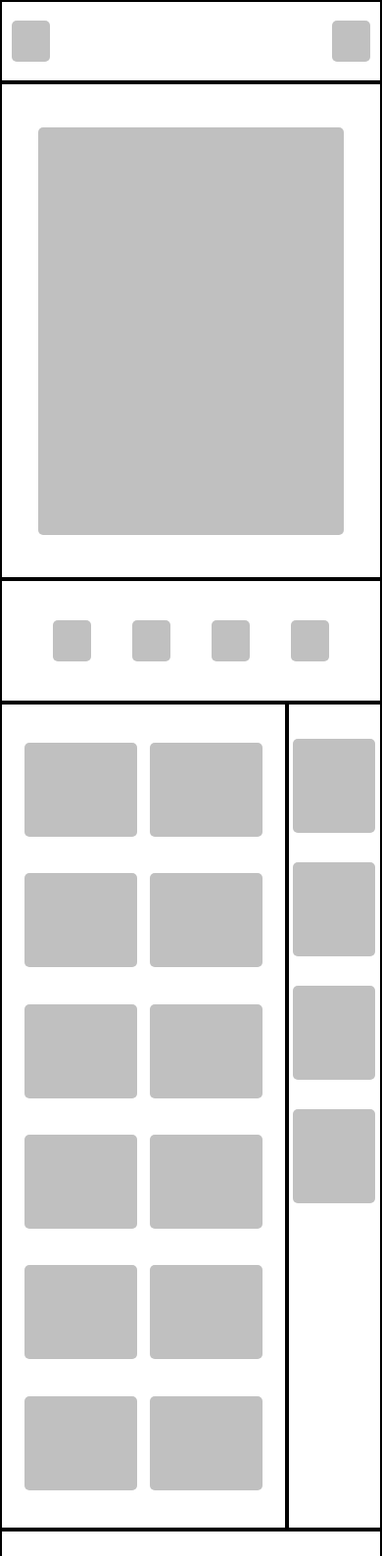
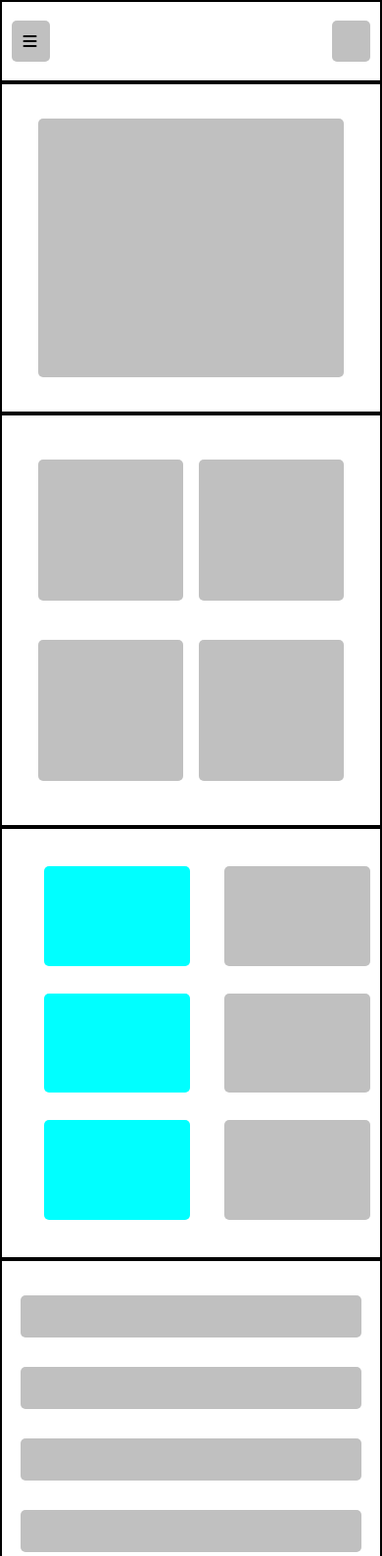
Before and after one commit to Andriyuniversity/HTML-CSS-homeworks, a plain HTML site: page homework4/advanced/Annotating-Wireframes/index.html in a window 390 px wide. Shown: the top 1588 px of the page at 98% size. Drawn offline with Linux system fonts and the light colour scheme.

Commit message:
block 4, 5 in main resolution resizing, media:max576 block resizing, block 5 styling with nth not completed

```diff
--- a/homework4/advanced/Annotating-Wireframes/media.css
+++ b/homework4/advanced/Annotating-Wireframes/media.css
@@ -1,14 +1,70 @@
 @media screen and (min-width: 0) and (max-width: 576px) {
 
     .block_2 {
+        height: 230vh;
         display: none;
+        z-index: 2;
+    }
+
+    .block_4 {
+        height: 50vh;
+        flex-wrap: wrap;
+        box-sizing: border-box;
+        padding: 25px 20px;
+    }
+
+    .block_4 > .filling-block {
+        width: 38vw;
+        height: 17vh;
+        margin: 15px 0px;
+    }
+
+    .block_5-and-6 {
+        flex-direction: column;
+    }
+
+    .block-5 {
+        width: 100%;
+        height: 110vh;
+        overflow-x: scroll;
+        overflow-y: hidden;
+        justify-content: space-evenly;
+        padding: 20px 20px;
+    }
+
+    .block-5 > .filling-block {
+        height: 12vh;
+        margin-left: 35px;
+    }
+
+    .block-5 :nth-child(-n+3) {
+        margin-left: 23px;
+        background-color: aqua;
+    }
+/*
+    .block-5 :nth-child(n+4) {
+        background-color: aqua;
+    } */
+
+    .block-6 {
+        width: 100%;
     }
 
     #menu-reveal {
-        width: 0;
-        height: 0;
+        width: 10;
+        height: 10;
         display: flex;
+        position: fixed;
+        top: 4vh;
+        left: 6vw;
+        z-index: 4;
     }
+
+    #menu-reveal:hover ~ div[id=block_2] {
+        display: flex;
+        position: absolute;
+    }
+
 
     .content {
         width: 100%;
--- a/homework4/advanced/Annotating-Wireframes/style.css
+++ b/homework4/advanced/Annotating-Wireframes/style.css
@@ -48,7 +48,7 @@ header {
 
 .block_2 {
     width: 15%;
-    height: 195vh;
+    height: 175vh;
     display: flex;
     flex-direction: column;
     align-items: center;
@@ -68,7 +68,7 @@ header {
 
 .block_3 {
     width: 100%;
-    height: 60vh;
+    height: 40vh;
     display: flex;
     justify-content: center;
     align-items: center;
@@ -83,6 +83,9 @@ header {
 .block_4 {
     width: 100%;
     height: 15vh;
+    display: flex;
+    flex-direction: row;
+    flex-wrap: nowrap;
     justify-content: space-evenly;
     align-items: center;
     padding: 10px;
@@ -98,16 +101,17 @@ header {
     width: 75%;
     height: 100%;
     display: flex;
-    flex-direction: row;
+    flex-direction: column;
     flex-wrap: wrap;
     justify-content: space-evenly;
     align-items: center;
-    padding: 20px 10px;
+    padding: 30px 10px;
 }
 
 .block-5 > .filling-block {
     width: 43%;
     height: 12%;
+    margin: 10px 0px;
 }
 
 .block-6 {
```
Also changed, not shown: 1 other file.
